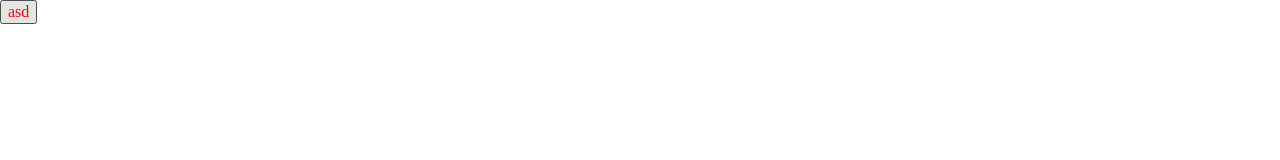
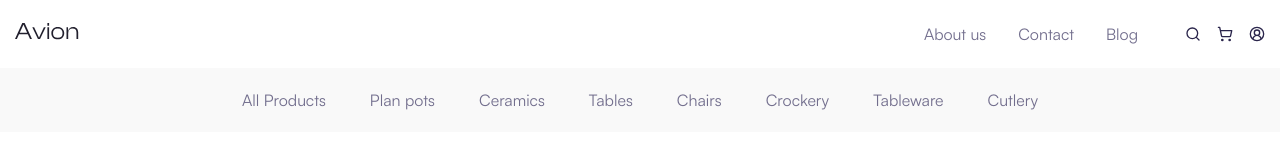
Before and after one commit to WhyDoJo/Avion, a website: page index.html in a window 1280 px wide. Drawn offline with Linux system fonts and the light colour scheme.

Commit message:
add header and styles

```diff
--- a/index.html
+++ b/index.html
@@ -1,12 +1,94 @@
 <!doctype html>
-<html lang="en">
+<html lang="en" class="page">
   <head>
     <meta charset="UTF-8" />
     <meta name="viewport" content="width=device-width, initial-scale=1.0" />
     <title>Avion</title>
     <link rel="stylesheet" href="src/css/main.css" />
   </head>
-	<body>
-		<button class="btn">asd</button>
+  <body class="page__body">
+    <header class="header">
+      <div class="header__top">
+        <div class="container header__container header__top-container">
+          <a href="/" class="header__logo">
+            <img class="logo" src="src/img/logo.svg" alt="Avion logo" />
+          </a>
+
+          <div class="header__details">
+            <ul class="header__list list-reset">
+              <li class="header__item">
+                <a href="#" class="header__link">About us</a>
+              </li>
+              <li class="header__item">
+                <a href="#" class="header__link">Contact</a>
+              </li>
+              <li class="header__item">
+                <a href="#" class="header__link">Blog</a>
+              </li>
+            </ul>
+
+            <div class="header__buttons">
+              <button class="header__button btn-reset" aria-label="search">
+                <svg class="icon">
+                  <use xlink:href="src/icon/sprite.svg#search"></use>
+                </svg>
+              </button>
+
+              <button class="header__button btn-reset" aria-label="cart">
+                <svg class="icon">
+                  <use xlink:href="src/icon/sprite.svg#cart"></use>
+                </svg>
+              </button>
+
+              <button class="header__button btn-reset" aria-label="profile">
+                <svg class="icon">
+                  <use xlink:href="src/icon/sprite.svg#profile"></use>
+                </svg>
+              </button>
+            </div>
+          </div>
+        </div>
+      </div>
+
+      <div class="header__bottom">
+        <div class="header__bottom-container header__container container">
+          <nav class="nav">
+            <ul class="nav__list list-reset">
+              <li class="nav__item">
+                <a class="nav__link" href="#">All Products</a>
+              </li>
+
+              <li class="nav__item">
+                <a class="nav__link" href="#">Plan pots</a>
+              </li>
+
+              <li class="nav__item">
+                <a class="nav__link" href="#">Ceramics</a>
+              </li>
+
+              <li class="nav__item">
+                <a class="nav__link" href="#">Tables</a>
+              </li>
+
+              <li class="nav__item">
+                <a class="nav__link" href="#">Chairs</a>
+              </li>
+
+              <li class="nav__item">
+                <a class="nav__link" href="#">Crockery</a>
+              </li>
+
+              <li class="nav__item">
+                <a class="nav__link" href="#">Tableware</a>
+              </li>
+
+              <li class="nav__item">
+                <a class="nav__link" href="#">Cutlery</a>
+              </li>
+            </ul>
+          </nav>
+        </div>
+      </div>
+    </header>
   </body>
 </html>
--- a/src/css/_fonts.css
+++ b/src/css/_fonts.css
@@ -1,31 +1,23 @@
 @font-face {
   font-family: "Satoshi";
-  src:
-    url("../fonts/Satoshi-Medium.woff2") format("woff2"),
-    url("../fonts/Satoshi-Medium.woff") format("woff"),
-    url("../fonts/Satoshi-Medium.ttf") format("truetype");
+  src: url("../fonts/SatoshiRegular.woff2") format("woff2");
   font-weight: 400;
   font-display: swap;
   font-style: normal;
 }
 
 @font-face {
-  font-family: "ClashDisplay";
-  src:
-    url("../fonts/ClashDisplay-Regular.woff2") format("woff2"),
-    url("../fonts/ClashDisplay-Regular.woff") format("woff"),
-    url("../fonts/ClashDisplay-Regular.ttf") format("truetype");
+  font-family: "Clash Display";
+  src: url("../fonts/ClashDisplayRegular.woff2") format("woff2");
+
   font-weight: 400;
   font-display: swap;
   font-style: normal;
 }
 
 @font-face {
-  font-family: "ClashDisplay";
-  src:
-    url("../fonts/ClashDisplay-Medium.woff2") format("woff2"),
-    url("../fonts/ClashDisplay-Medium.woff") format("woff"),
-    url("../fonts/ClashDisplay-Medium.ttf") format("truetype");
+  font-family: "Clash Display";
+  src: url("../fonts/ClashDisplayMedium.woff2") format("woff2");
   font-weight: 500;
   font-display: swap;
   font-style: normal;
--- a/src/css/_settings.css
+++ b/src/css/_settings.css
@@ -0,0 +1,37 @@
+*,
+*::before,
+*::after {
+  box-sizing: border-box;
+}
+
+.page {
+  line-height: 1.5;
+}
+
+.page__body {
+  font-family: var(--font-family);
+  font-weight: 400;
+}
+
+.container {
+  margin: 0 auto;
+  max-width: calc(var(--container-width) + (var(--container-offset)) * 2);
+  padding: 0 var(--container-offset);
+}
+
+.list-reset {
+  margin: 0;
+  padding: 0;
+  list-style: none;
+}
+
+.btn-reset {
+  border: none;
+  padding: 0;
+  background: transparent;
+  cursor: pointer;
+}
+
+a {
+  text-decoration: none;
+}
--- /dev/null
+++ b/src/css/_vars.css
@@ -0,0 +1,27 @@
+:root {
+  --dark-primary: #2a254b;
+  --primary: #4e4d93;
+  --light-grey: #f9f9f9;
+  --border-grey: #ebe8f4;
+  --white: #fff;
+  --text-color: #726e8d;
+
+  --border-dark: #cac6da;
+  --images-dark-chair: #f6f6f6;
+
+  --font-family: "Satoshi", sans-serif;
+  --second-family: "Clash Display", sans-serif;
+
+  --gap: 20px;
+
+  --container-width: 1280px;
+  --container-offset: 15px;
+
+  --main-trs: 0.3s ease;
+  --text-trs:
+    color 0.3s ease, border-color 0.3s ease-in-out,
+    background-color 0.3s ease-in-out;
+
+  --outline: 2px dashed currentColor;
+  --outline-offset: 3px;
+}
--- /dev/null
+++ b/src/css/blocks/_header.css
@@ -0,0 +1,120 @@
+.header__container {
+  display: flex;
+}
+
+.header__top {
+  --container-width: 1330px;
+  padding: 22px 0;
+  background-color: var(--white);
+}
+
+.header__top-container {
+  align-items: center;
+  justify-content: space-between;
+}
+
+.header__bottom {
+  padding: 20px 0;
+  background: var(--light-grey);
+}
+
+.header__bottom-container {
+  align-items: center;
+  justify-content: center;
+}
+
+.header__details {
+  display: flex;
+  align-items: center;
+  gap: 47px;
+}
+
+.header__buttons {
+  display: flex;
+  align-items: center;
+  gap: 16px;
+}
+
+.header__list {
+  display: flex;
+  align-items: center;
+  gap: 32px;
+}
+
+.header__link {
+  font-size: 16px;
+  color: var(--text-color);
+
+  transition: var(--text-trs);
+}
+
+.header__link:focus {
+  outline: none;
+}
+
+.header__link:focus-visible {
+  outline: var(--outline);
+  outline-offset: var(--outline-offset);
+}
+
+@media (any-hover: hover) {
+  .header__link:hover {
+    color: var(--primary);
+  }
+}
+
+.header__link:active {
+  color: var(--dark-primary);
+}
+
+.header__link:focus {
+  outline: none;
+}
+
+.header__link:focus-visible {
+  outline: var(--outline);
+  outline-offset: var(--outline-offset);
+}
+
+@media (any-hover: hover) {
+  .header__link:hover {
+    color: var(--primary);
+  }
+}
+
+.header__link:active {
+  color: var(--dark-primary);
+}
+
+.header__button {
+  display: flex;
+  align-items: center;
+  justify-content: center;
+  color: #2a254b;
+
+  transition: var(--text-trs);
+}
+
+.header__button svg path {
+  stroke: currentColor;
+  fill: none;
+}
+
+.header__button:focus {
+  outline: none;
+}
+
+.header__button:focus-visible {
+  outline: var(--outline);
+  outline-offset: var(--outline-offset);
+}
+
+@media (any-hover: hover) {
+  .header__button:hover {
+    color: var(--primary);
+  }
+}
+
+.header__button:active {
+  color: var(--dark-primary);
+}
--- /dev/null
+++ b/src/css/blocks/_icon.css
@@ -0,0 +1,5 @@
+.icon {
+  width: 16px;
+  height: 16px;
+  flex-shrink: 0; /* чтобы не сжимались в flex */
+}
--- /dev/null
+++ b/src/css/blocks/_logo.css
@@ -0,0 +1,11 @@
+.logo {
+  text-decoration: none;
+}
+.header__link:focus {
+  outline: none;
+}
+
+.header__link:focus-visible {
+  outline: var(--outline);
+  outline-offset: var(--outline-offset);
+}
--- /dev/null
+++ b/src/css/blocks/_nav.css
@@ -0,0 +1,31 @@
+.nav__list {
+  display: flex;
+  align-items: center;
+  gap: 44px;
+}
+
+.nav__link {
+  font-size: 16px;
+  color: var(--text-color);
+
+  transition: var(--text-trs);
+}
+
+.nav__link:focus {
+  outline: none;
+}
+
+.nav__link:focus-visible {
+  outline: var(--outline);
+  outline-offset: var(--outline-offset);
+}
+
+@media (any-hover: hover) {
+  .nav__link:hover {
+    color: var(--primary);
+  }
+}
+
+.nav__link:active {
+  color: var(--dark-primary);
+}
--- a/src/css/main.css
+++ b/src/css/main.css
@@ -1,6 +1,12 @@
 /* GLOBAL */
-@import url('_normalize.css');
-@import url('_settings.css');
+@import url("_normalize.css");
+@import url("_fonts.css");
+@import url("_vars.css");
+@import url("_settings.css");
 
 /* BLOCK */
-@import url('./blocks/_btn.css');
+@import url("./blocks/_icon.css");
+@import url("./blocks/_btn.css");
+@import url("./blocks/_logo.css");
+@import url("./blocks/_header.css");
+@import url("./blocks/_nav.css");
```
Also changed, not shown: src/fonts/ClashDisplayMedium.woff2 (renamed from src/fonts/ClashDisplay-Medium.woff2), src/fonts/ClashDisplayRegular.woff2 (renamed from src/fonts/ClashDisplay-Regular.woff2), src/fonts/SatoshiRegular.woff2 (renamed from src/fonts/Satoshi-Regular.woff2), src/icon/sprite.svg (added). Lines whose indentation alone changed are shown as unchanged.
